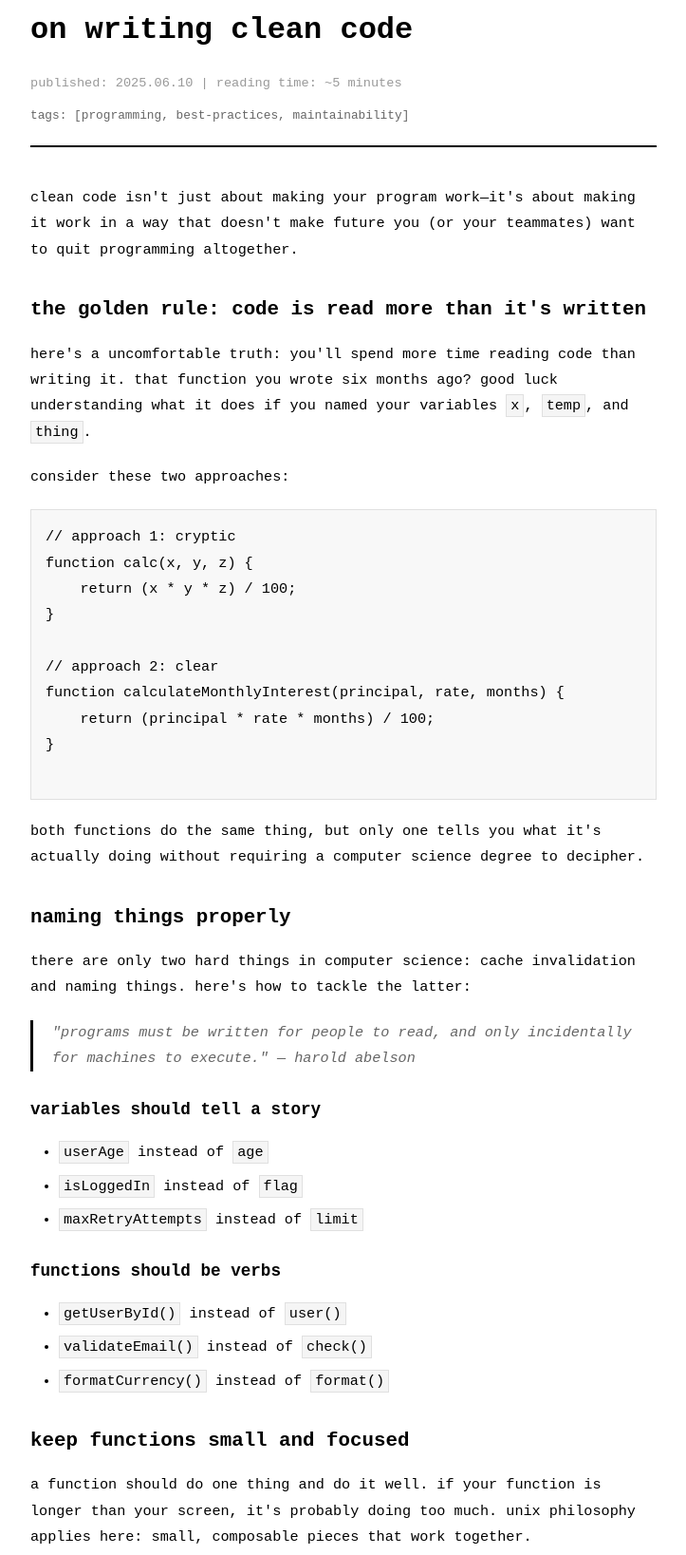
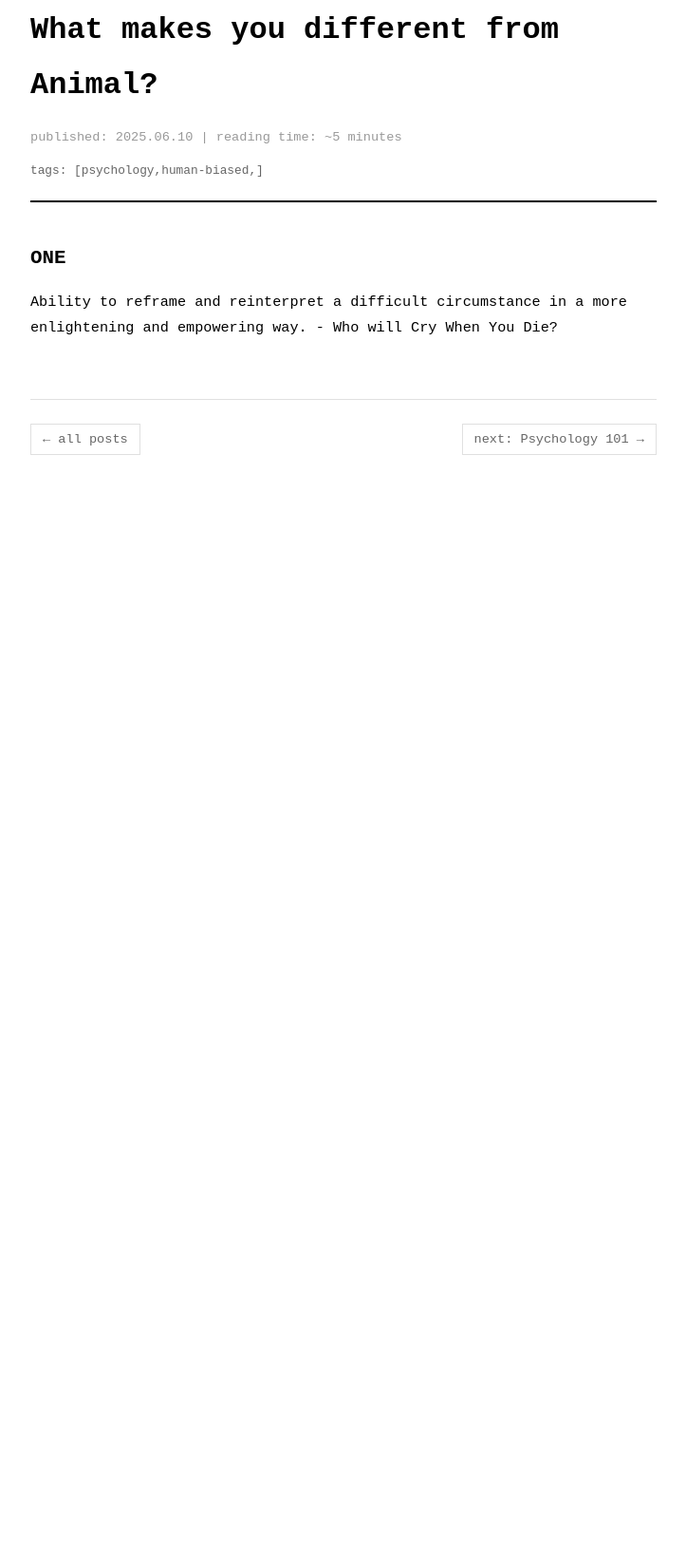
Before and after one commit to abhishek-kumawat-1/abhishek-kumawat-1.github.io, a plain HTML site: page blog1.html in a window 1280 px wide. Shown: the part 103-1740 px from the top of the page at 95% size, without its empty margins (278-1001 px from the left). After the commit the page ends 800 px from the top, so only its background shows below. Drawn offline with Linux system fonts and the light colour scheme.

Commit message:
Update blog1.html

```diff
--- a/blog1.html
+++ b/blog1.html
@@ -3,7 +3,8 @@
 <head>
     <meta charset="UTF-8">
     <meta name="viewport" content="width=device-width, initial-scale=1.0">
-    <title>on writing clean code | blog</title>
+    <title>What makes you different from Animal?</title>
+    <link rel="icon" type="image/x-icon" href="favicon.ico">
     <style>
         * {
             margin: 0;
@@ -164,123 +165,29 @@
 
     <article>
         <header class="article-header">
-            <h1 class="article-title">on writing clean code</h1>
+            <h1 class="article-title">What makes you different from Animal?</h1>
             <div class="article-meta">
                 published: 2025.06.10 | reading time: ~5 minutes
             </div>
             <div class="article-tags">
-                tags: [programming, best-practices, maintainability]
+                tags: [psychology,human-biased,]
             </div>
         </header>
 
         <div class="article-content">
+
+
+            <h2>ONE</h2>
+
             <p>
-                clean code isn't just about making your program work—it's about making it work in a way that doesn't make future you (or your teammates) want to quit programming altogether.
+                Ability to reframe and reinterpret a difficult circumstance in a more enlightening and empowering way. - Who will Cry When You Die?
             </p>
 
-            <h2>the golden rule: code is read more than it's written</h2>
 
-            <p>
-                here's a uncomfortable truth: you'll spend more time reading code than writing it. that function you wrote six months ago? good luck understanding what it does if you named your variables <code>x</code>, <code>temp</code>, and <code>thing</code>.
-            </p>
 
-            <p>
-                consider these two approaches:
-            </p>
 
-            <pre>
-// approach 1: cryptic
-function calc(x, y, z) {
-    return (x * y * z) / 100;
-}
 
-// approach 2: clear
-function calculateMonthlyInterest(principal, rate, months) {
-    return (principal * rate * months) / 100;
-}
-            </pre>
 
-            <p>
-                both functions do the same thing, but only one tells you what it's actually doing without requiring a computer science degree to decipher.
-            </p>
-
-            <h2>naming things properly</h2>
-
-            <p>
-                there are only two hard things in computer science: cache invalidation and naming things. here's how to tackle the latter:
-            </p>
-
-            <blockquote>
-                "programs must be written for people to read, and only incidentally for machines to execute." — harold abelson
-            </blockquote>
-
-            <h3>variables should tell a story</h3>
-
-            <ul>
-                <li><code>userAge</code> instead of <code>age</code></li>
-                <li><code>isLoggedIn</code> instead of <code>flag</code></li>
-                <li><code>maxRetryAttempts</code> instead of <code>limit</code></li>
-            </ul>
-
-            <h3>functions should be verbs</h3>
-
-            <ul>
-                <li><code>getUserById()</code> instead of <code>user()</code></li>
-                <li><code>validateEmail()</code> instead of <code>check()</code></li>
-                <li><code>formatCurrency()</code> instead of <code>format()</code></li>
-            </ul>
-
-            <h2>keep functions small and focused</h2>
-
-            <p>
-                a function should do one thing and do it well. if your function is longer than your screen, it's probably doing too much. unix philosophy applies here: small, composable pieces that work together.
-            </p>
-
-            <pre>
-// instead of one giant function
-function processUserData(userData) {
-    // 50 lines of validation
-    // 30 lines of transformation
-    // 20 lines of saving
-}
-
-// break it down
-function validateUserData(userData) { /* ... */ }
-function transformUserData(userData) { /* ... */ }
-function saveUserData(userData) { /* ... */ }
-
-function processUserData(userData) {
-    const validData = validateUserData(userData);
-    const transformedData = transformUserData(validData);
-    return saveUserData(transformedData);
-}
-            </pre>
-
-            <h2>comments should explain why, not what</h2>
-
-            <p>
-                your code should be self-documenting. comments are for explaining the reasoning behind decisions, not describing what the code does.
-            </p>
-
-            <pre>
-// bad comment
-// increment i by 1
-i++;
-
-// good comment
-// retry mechanism: exponential backoff prevents overwhelming the api
-await sleep(Math.pow(2, retryCount) * 1000);
-            </pre>
-
-            <h2>conclusion</h2>
-
-            <p>
-                writing clean code is a skill that develops over time. start with good naming, keep functions focused, and always think about the person who will read your code later—because that person is usually you, six months from now, at 2am, trying to fix a bug.
-            </p>
-
-            <p>
-                remember: code that works is good. code that works and is maintainable is great. code that works, is maintainable, and doesn't make people cry is art.
-            </p>
         </div>
     </article>
 
@@ -289,7 +196,7 @@ await sleep(Math.pow(2, retryCount) * 1000);
             <a href="index.html">← all posts</a>
         </div>
         <div>
-            <a href="blog2.html">next: debugging mindset →</a>
+            <a href="blog2.html">next: Psychology 101 →</a>
         </div>
     </footer>
 
@@ -302,7 +209,7 @@ await sleep(Math.pow(2, retryCount) * 1000);
             }
             if (e.ctrlKey && e.key === 'n') {
                 e.preventDefault();
-                window.location.href = 'blog2.html';
+                window.location.href = 'blog1.html';
             }
         });
 
```
